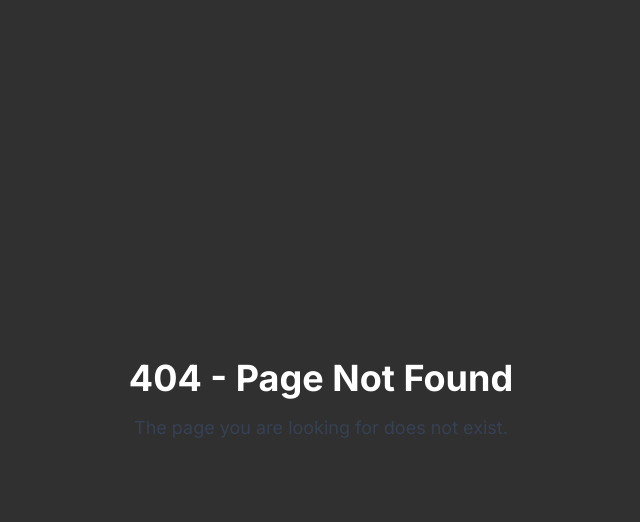
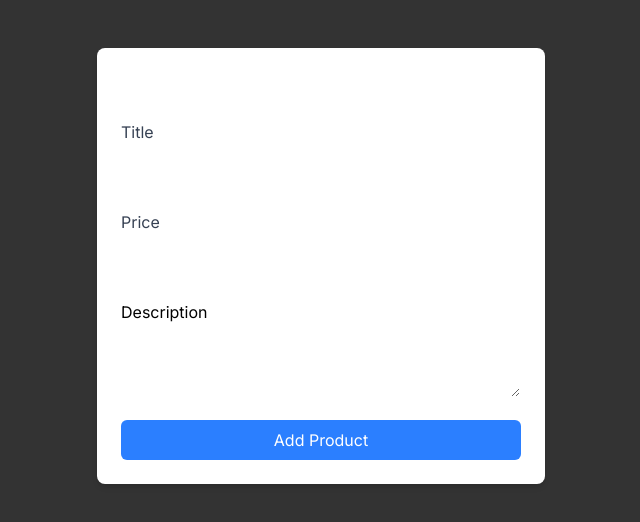
Before and after one commit to Assumpta-Chinonso1/buildtrack, a Next.js app: page /product-db-create in a window 1280 px wide. Before the commit this address had no page. Shown: the top 522 px of the page, without its empty margins (319-959 px from the left). Built offline with nearby package versions, Linux system fonts and the light colour scheme; no server answers; the database is empty.

Commit message:
form server actions

```diff
--- /dev/null
+++ b/src/app/product-db-create/page.tsx
@@ -0,0 +1,62 @@
+import { getProductById } from "@/prisma-db"
+import { redirect } from "next/navigation"
+
+export default function ProductDbCreatePage() {
+    async function createProduct(formData: FormData) {
+
+   "use server"
+
+    const title = formData.get("title") as string
+    const price = formData.get("price") as string
+    const description = formData.get("description") as string
+
+  await getProductById(title, parseInt(price), description)
+
+  redirect("/service")
+
+}
+
+     return (
+        <form action={createProduct}  className="  max-w-md mx-auto mt-12 p-6 bg-white shadow-md rounded-lg">
+            <h2 className="text-2xl font-semibold mb-4">Create Product</h2>
+            <div className="mb-4">
+                <label className="block text-gray-700 mb-2">Title</label>
+                <input
+                    type="text"
+                    className="w-full px-3 py-2 border rounded-md focus:outline-none focus:ring focus:border-blue-900"
+                    required
+                />
+
+
+
+            </div>
+            <div className="mb-4">
+                <label className="block text-gray-700 mb-2">Price</label>
+                <input
+                    type="number"
+
+
+                    className="w-full px-3 py-2 border rounded-md focus:outline-none focus:ring focus:border-blue-900"
+                    required
+                />
+            </div>
+            <div className="mb-4">
+                <label className="block text-black mb-2">Description</label>
+                <textarea
+
+
+                    className="w-full px-3 py-2 border rounded-md focus:outline-none focus:ring focus:border-blue-900"
+                    required
+                />
+            </div>
+            <button
+                type="submit"
+
+                className="w-full bg-blue-500 text-white py-2 px-4 rounded-md hover:bg-blue-600 focus:outline-none focus:ring focus:border-blue-900 disabled:opacity-50"
+            >
+               Add Product
+            </button>
+        </form>
+    )
+
+}
```
